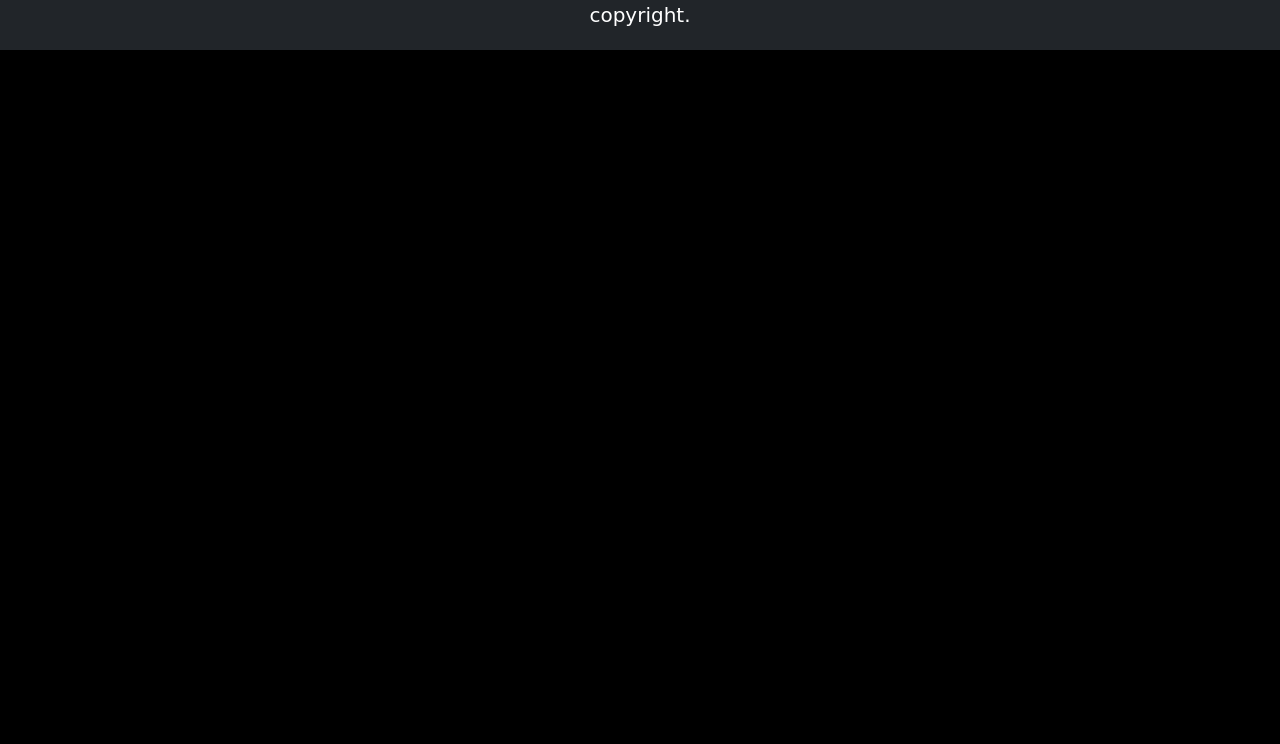
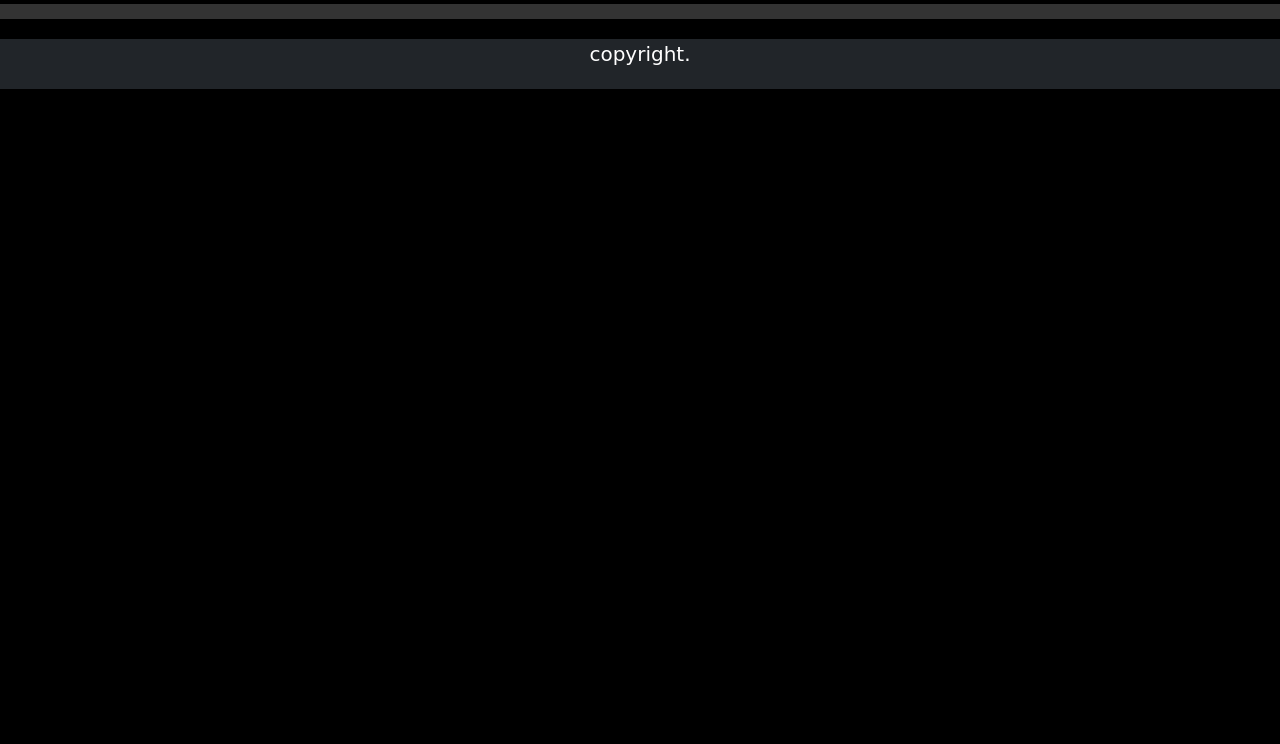
Before and after one commit to 1eandro09/soul-, a plain HTML site: page page/accesorios.html in a window 1280 px wide. Shown: the part 56-800 px from the top of the page. Drawn offline with nearby package versions, Linux system fonts and the light colour scheme.

Commit message:
animacion

```diff
--- a/page/accesorios.html
+++ b/page/accesorios.html
@@ -34,6 +34,9 @@
             </div>
         </div>
         </nav>
+        <p class="placeholder-glow">
+            <span class="placeholder col-12"></span>
+        </p>
     <footer>
         <p class="p_footer">copyright.</p>
     </footer>
```
Also changed, not shown: page/motos.html (+3 -0 lines).
